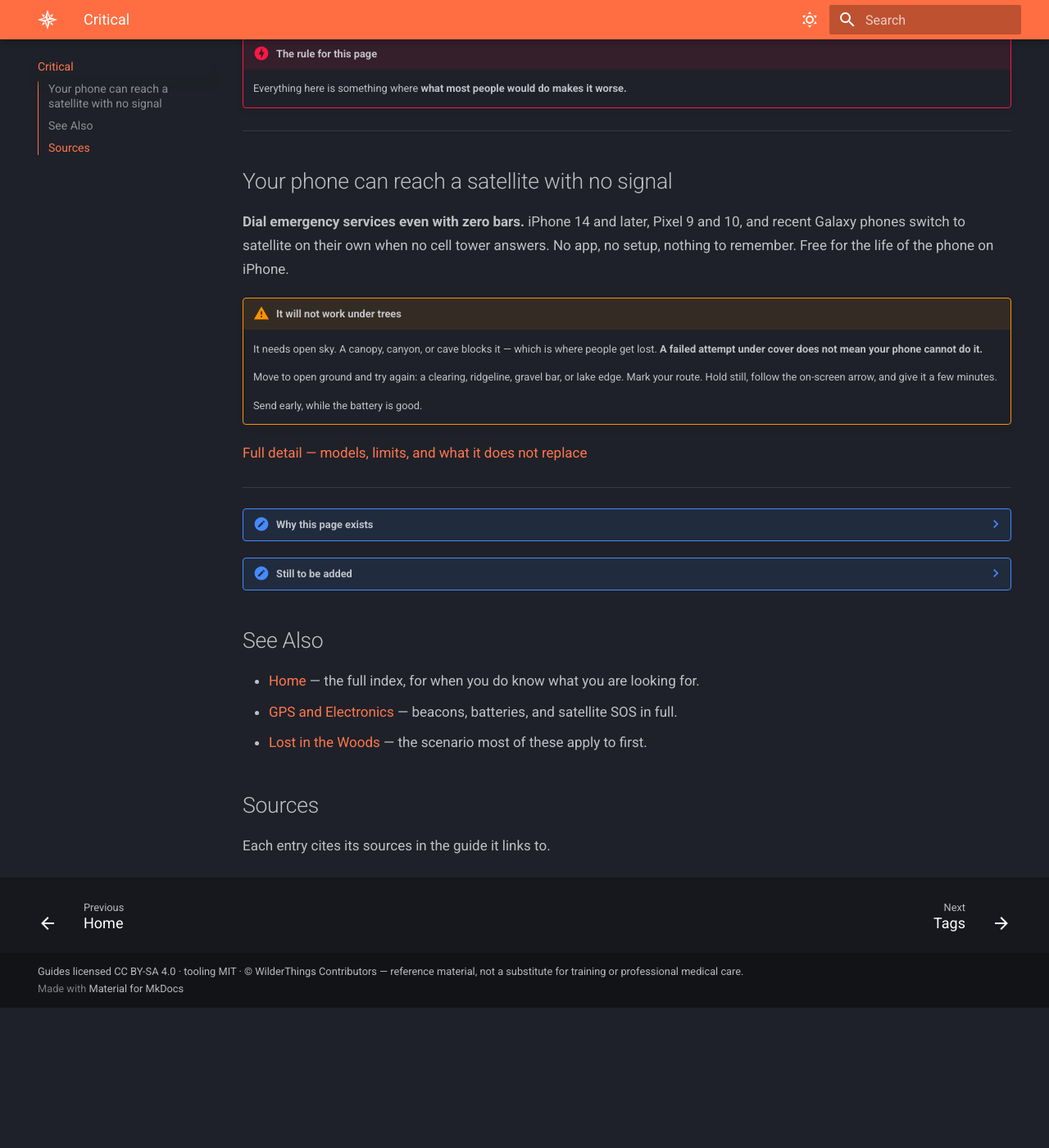
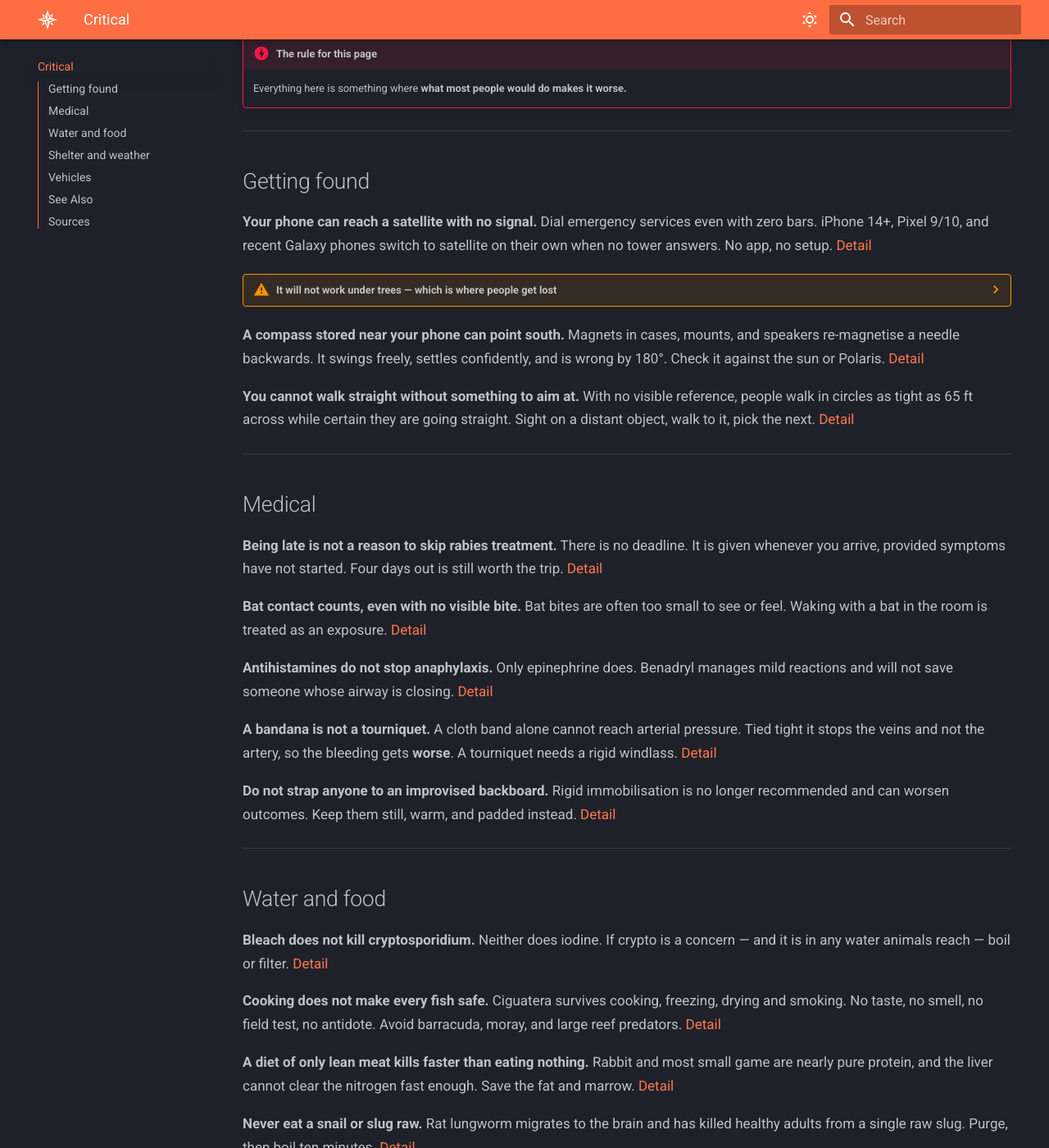
Before and after one commit to mmayden/WilderThings, an MkDocs documentation site: the page built from docs/critical.md, in a window 1280 px wide and 1400 px high, scrolled down 279 px. Shown: the whole window at 82% size. Built offline with MkDocs 1.6.1 and Material for MkDocs 9.7.7, drawn with Linux system fonts in a browser that asks for light colours; before the commit the page ends 1508 px from its top, so only the background shows below that; some of the changed text lies outside the part shown.

Commit message:
content: build out Critical from 1 entry to 16
The page existed as a single entry and a collapsed list of candidates.
Everything on that list has now been verified during the review, so it is
written up.

Sixteen entries in five sections — getting found, medical, water and
food, shelter and weather, vehicles. Format follows the feedback that the
first draft was too text-heavy: each entry is a bold one-line claim, one
or two sentences of why, and a link. The only long explanation on the
page, the one about satellite SOS failing under tree cover, is collapsed.

Four candidates were considered and left out, and TASKS.md records why
rather than leaving them looking forgotten. Botulinum toxin being
odourless, saxitoxin surviving cooking, solar retinopathy being painless,
and not eating snow are all true and all in the guides. Each fails the
page's own bar for a specific reason: they are facts you meet while
already reading about that hazard, rather than things you would never
think to look for. Someone reading about fermenting fish learns that
botulinum has no smell. Nobody reads about rabbit before eating one.

The page only works while it stays short enough to read in one sitting,
so the bar has to exclude true things.

All sixteen link into verified content and every fragment link resolves.

Co-Authored-By: Claude Opus 5 (1M context) <noreply@anthropic.com>

```diff
--- a/docs/critical.md
+++ b/docs/critical.md
@@ -11,22 +11,107 @@ tags:
 
 ---
 
-## Your phone can reach a satellite with no signal
+## Getting found
 
-**Dial emergency services even with zero bars.** iPhone 14 and later, Pixel 9 and 10, and
-recent Galaxy phones switch to satellite on their own when no cell tower answers. No app,
-no setup, nothing to remember. Free for the life of the phone on iPhone.
+**Your phone can reach a satellite with no signal.**
+Dial emergency services even with zero bars. iPhone 14+, Pixel 9/10, and recent Galaxy
+phones switch to satellite on their own when no tower answers. No app, no setup.
+[Detail](navigation/gps-and-electronics.md#satellite-sos-built-into-your-phone)
 
-!!! warning "It will not work under trees"
-    It needs open sky. A canopy, canyon, or cave blocks it — which is where people get
-    lost. **A failed attempt under cover does not mean your phone cannot do it.**
+??? warning "It will not work under trees — which is where people get lost"
+    The link needs open sky. A canopy, canyon, or cave blocks it. **A failed attempt under
+    cover does not mean your phone cannot do it.** Move to a clearing, ridgeline, gravel
+    bar, or lake edge, marking your route. Hold still, follow the on-screen arrow, give it
+    a few minutes. Send early, while the battery is good.
 
-    Move to open ground and try again: a clearing, ridgeline, gravel bar, or lake edge.
-    Mark your route. Hold still, follow the on-screen arrow, and give it a few minutes.
+**A compass stored near your phone can point south.**
+Magnets in cases, mounts, and speakers re-magnetise a needle backwards. It swings freely,
+settles confidently, and is wrong by 180°. Check it against the sun or Polaris.
+[Detail](navigation/map-and-compass.md#check-the-compass-itself-first)
 
-    Send early, while the battery is good.
+**You cannot walk straight without something to aim at.**
+With no visible reference, people walk in circles as tight as 65 ft across while certain
+they are going straight. Sight on a distant object, walk to it, pick the next.
+[Detail](navigation/natural-navigation.md#why-you-need-any-of-this)
 
-[Full detail — models, limits, and what it does not replace](navigation/gps-and-electronics.md#satellite-sos-built-into-your-phone)
+---
+
+## Medical
+
+**Being late is not a reason to skip rabies treatment.**
+There is no deadline. It is given whenever you arrive, provided symptoms have not started.
+Four days out is still worth the trip. [Detail](wildlife/wolves-and-canids.md#rabies-risk)
+
+**Bat contact counts, even with no visible bite.**
+Bat bites are often too small to see or feel. Waking with a bat in the room is treated as
+an exposure. [Detail](wildlife/wolves-and-canids.md#rabies-risk)
+
+**Antihistamines do not stop anaphylaxis.**
+Only epinephrine does. Benadryl manages mild reactions and will not save someone whose
+airway is closing. [Detail](wildlife/insect-threats.md)
+
+**A bandana is not a tourniquet.**
+A cloth band alone cannot reach arterial pressure. Tied tight it stops the veins and not
+the artery, so the bleeding gets **worse**. A tourniquet needs a rigid windlass.
+[Detail](medical/first-aid-basics.md#step-3-tourniquet)
+
+**Do not strap anyone to an improvised backboard.**
+Rigid immobilisation is no longer recommended and can worsen outcomes. Keep them still,
+warm, and padded instead. [Detail](medical/fractures-and-splints.md#what-to-do-instead)
+
+---
+
+## Water and food
+
+**Bleach does not kill cryptosporidium.**
+Neither does iodine. If crypto is a concern — and it is in any water animals reach — boil
+or filter. [Detail](water/purification.md#household-bleach-sodium-hypochlorite)
+
+**Cooking does not make every fish safe.**
+Ciguatera survives cooking, freezing, drying and smoking. No taste, no smell, no field
+test, no antidote. Avoid barracuda, moray, and large reef predators.
+[Detail](food/fishing-improvised.md#fish-that-poison-you)
+
+**A diet of only lean meat kills faster than eating nothing.**
+Rabbit and most small game are nearly pure protein, and the liver cannot clear the
+nitrogen fast enough. Save the fat and marrow.
+[Detail](food/foraging-basics.md#lean-meat-alone-will-not-sustain-you)
+
+**Never eat a snail or slug raw.**
+Rat lungworm migrates to the brain and has killed healthy adults from a single raw slug.
+Purge, then boil ten minutes. [Detail](food/insect-foraging.md#snails-and-slugs)
+
+---
+
+## Shelter and weather
+
+**A hammock is colder than the ground, not warmer.**
+Your weight crushes the insulation beneath you flat. People get dangerously cold at 70°F
+(21°C). You need an underquilt or a pad, or the ground.
+[Detail](shelter/tarp-and-poncho.md)
+
+**Ground insulation matters more than the roof.**
+Cold ground pulls heat out of you all night. Without it, walls and a roof are close to
+worthless. [Detail](shelter/shelter-principles.md#ground-insulation-is-priority-one)
+
+**There is no safe position to adopt outdoors in a thunderstorm.**
+The lightning crouch was withdrawn — not because the posture harms you, but because
+believing you have a protective position delays you seeking real shelter.
+[Detail](climate-specific/mountain-survival.md#lightning-safety)
+
+---
+
+## Vehicles
+
+**In a sinking car, get out in the first seconds.**
+The advice to wait for the pressure to equalise will drown you. **Seatbelts. Window. Out.
+Children first.** Call for help from outside the car.
+[Detail](preparedness/vehicle-kit.md#escaping-a-sinking-vehicle)
+
+**Your window breaker may not work on your car.**
+Nothing tested breaks laminated glass, and about a third of recent models have it. Check
+the label in the corner of each side window — now, not while it fills with water.
+[Detail](preparedness/vehicle-kit.md)
 
 ---
 
@@ -37,22 +122,11 @@ no setup, nothing to remember. Free for the life of the phone on iPhone.
     Nobody searches *"is rabbit dangerous to eat"* — rabbit is food. That is exactly why
     it belongs here.
 
-??? note "Still to be added"
-    Rabies treatment has no deadline · lean meat alone is worse than eating nothing ·
-    cooking does not make every fish safe · antihistamines do not stop anaphylaxis ·
-    bleach does not kill cryptosporidium · bat contact counts even with no visible bite ·
-    the lightning crouch was withdrawn · ground insulation matters more than the roof ·
-    a hammock is colder than the ground, not warmer · in a sinking car, get out in the
-    first seconds — do not wait for the pressure to equalise · your window breaker may
-    not work on laminated glass · a compass stored near your phone can point south while
-    looking perfectly normal · you cannot walk in a straight line without something to
-    aim at.
-
 ## See Also
 
 - [Home](index.md) — the full index, for when you do know what you are looking for.
-- [GPS and Electronics](navigation/gps-and-electronics.md) — beacons, batteries, and satellite SOS in full.
 - [Lost in the Woods](scenarios/lost-in-woods.md) — the scenario most of these apply to first.
+- [First Aid Basics](medical/first-aid-basics.md) — bleeding control and what to do first.
 
 ## Sources
 
```
Also changed, not shown: TASKS.md (+10 -7 lines).
